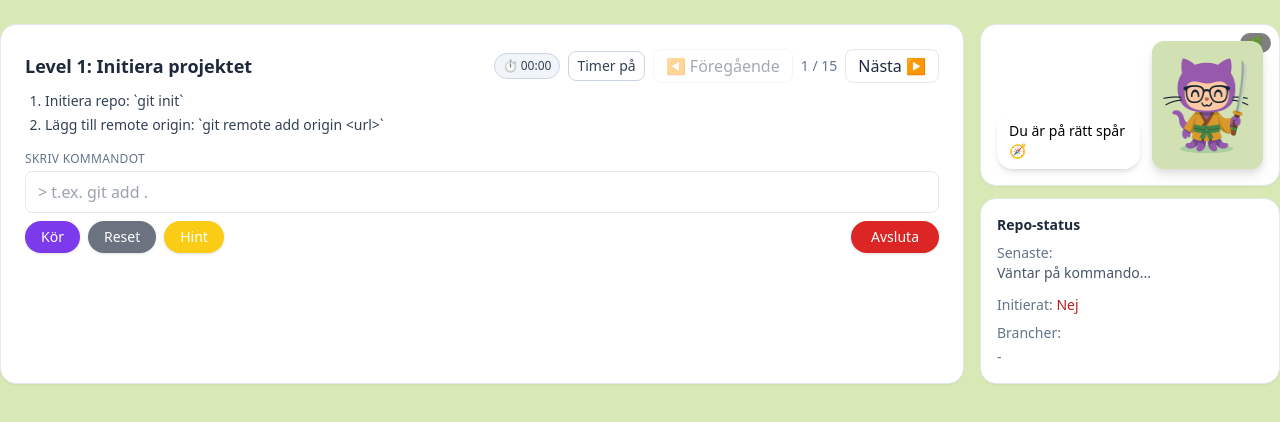
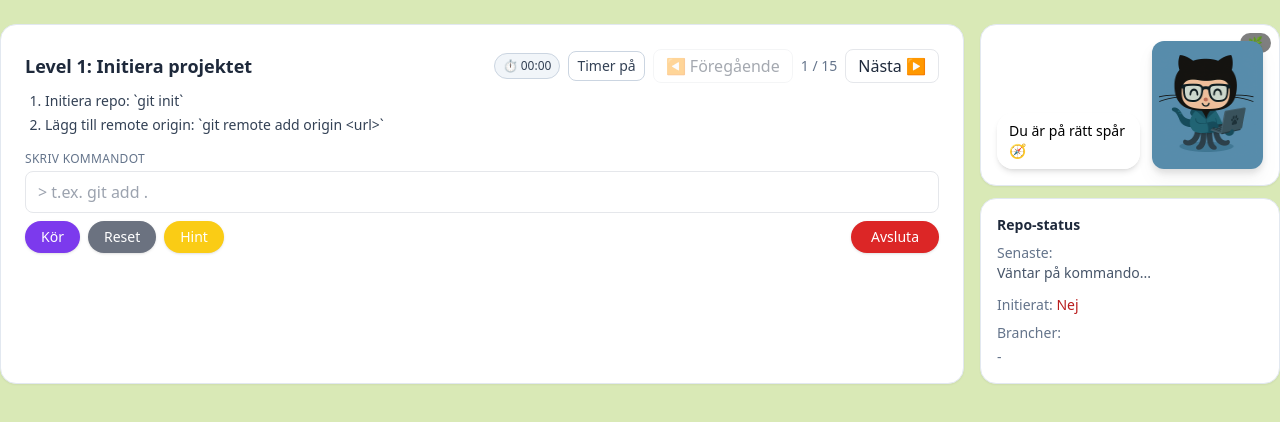
Before and after one commit to DulamaA/git-land-game, a React (Vite) app: page /game in a window 1280 px wide. Shown: the top 422 px of the page. Built offline with nearby package versions, Linux system fonts and the light colour scheme.

Commit message:
♻️ rename: switch mood 'oops' with 'error' and align GameScreen with new OctoMood types

```diff
--- a/src/components/Game/OctocatAvatar.tsx
+++ b/src/components/Game/OctocatAvatar.tsx
@@ -1,16 +1,16 @@
-import type { OctoVariantKey } from '../../utils/octocatVariants';
-import { badgeEmoji, variantFilters } from '../../utils/octocatVariants';
+import type { OctoMood, OctoVariantKey } from '../../utils/octocatVariants';
+import { badgeEmoji, variantFilters, getOctoSrc} from '../../utils/octocatVariants';
 
 type Props = {
   variant: OctoVariantKey;
   say?: string;
-  mood?: 'idle' | 'happy' | 'oops';
+  mood?: OctoMood;
 };
 
 export default function OctocatAvatar({ variant, say, mood = 'idle' }: Props) {
-  const src = '/images/git-cat.png';
+  const src = getOctoSrc(variant, mood);
   const filterClass = variantFilters[variant] ?? '';
-  const moodClass = mood === 'happy' ? 'animate-bounce' : mood === 'oops' ? 'animate-shake' : '';
+  const moodClass = mood === 'happy' ? 'animate-bounce' : mood === 'error' ? 'animate-shake' : '';
 
   return (
     <div className="relative flex items-end gap-3">
--- a/src/components/GameScreen.tsx
+++ b/src/components/GameScreen.tsx
@@ -6,6 +6,7 @@ import Hint from './Game/Hint';
 import RepoStatus from './Game/RepoStatus';
 import OctocatAvatar from './Game/OctocatAvatar';
 import { variantByLevel } from '../utils/octocatVariants';
+import type { OctoMood } from '../utils/octocatVariants';
 import { talk, pick } from '../utils/octocatTalk';
 import { useGame } from '../hooks/useGame';
 import { useNavigate, useParams } from 'react-router-dom';
@@ -65,11 +66,13 @@ export default function GameScreen() {
           : talk.defaultIdle(level.id, level.title);
 
   //Simple motion: bounce on info, shake on error, then return to idle
-  const [mood, setMood] = useState<'idle' | 'happy' | 'oops'>('idle');
+  const [mood, setMood] = useState<OctoMood>('idle');
+
   useEffect(() => {
     if (!statusMsg) return;
+
     if (statusMsg.type === 'error') {
-      setMood('oops');
+      setMood('error');
       const t = setTimeout(() => setMood('idle'), 450);
       return () => clearTimeout(t);
     } else {
--- a/src/utils/octocatVariants.ts
+++ b/src/utils/octocatVariants.ts
@@ -26,7 +26,7 @@ export const variantFilters: Record<OctoVariantKey, string> = {
   rebase: 'filter contrast-110',
 };
 
-export function srcFor(variant: OctoVariantKey, mood: OctoMood): string {
+export function getOctoSrc(variant: OctoVariantKey, mood: OctoMood): string {
   const v = octoSources[variant] ?? {};
   return v[mood] ?? v.idle ?? '/images/git-cat.png';
 }
```
